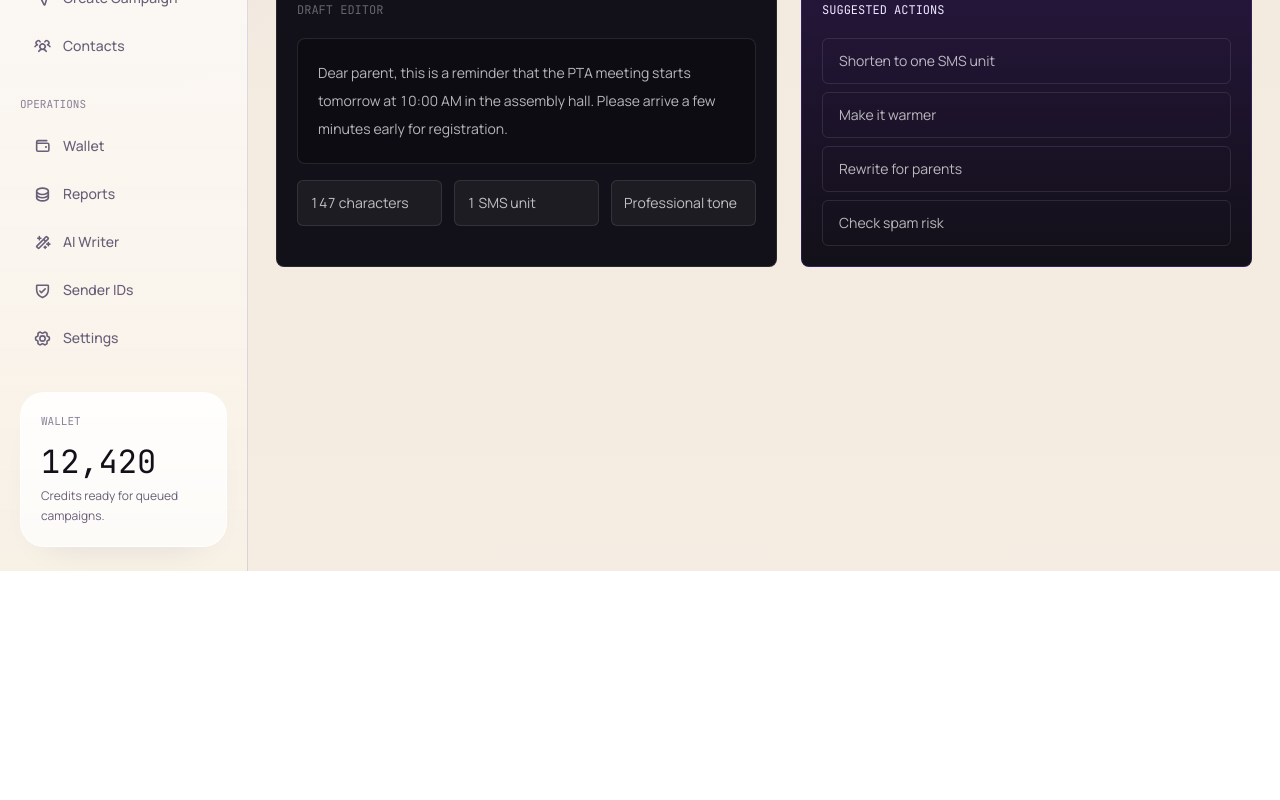
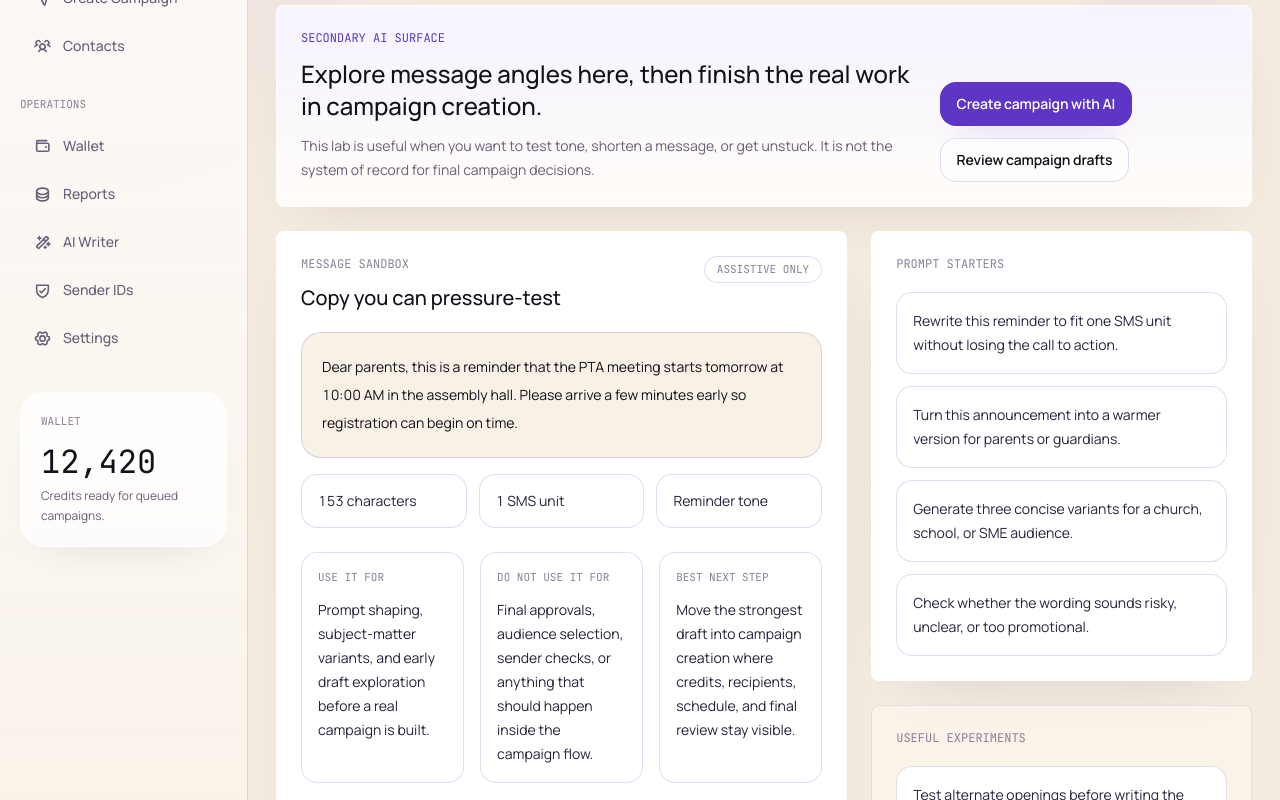
Before and after one commit to RyanCecil1/cento-ui, a Next.js app: page /app/ai-writer in a window 1280 px wide. Shown: the part 280-1080 px from the top of the page. Before the commit the page ends 851 px from the top, so only its background shows below. Built offline with nearby package versions, Linux system fonts and the light colour scheme; no server answers.

Commit message:
feat: refresh AI support page and copy

```diff
--- a/src/app/app/ai-writer/page.tsx
+++ b/src/app/app/ai-writer/page.tsx
@@ -2,42 +2,124 @@ import { AppSection, Button } from "@/components/ui";
 import { aiSuggestions } from "@/data/site";
 
 export default function AIWriterPage() {
+  const experimentationNotes = [
+    {
+      label: "Use it for",
+      value: "Prompt shaping, subject-matter variants, and early draft exploration before a real campaign is built.",
+    },
+    {
+      label: "Do not use it for",
+      value: "Final approvals, audience selection, sender checks, or anything that should happen inside the campaign flow.",
+    },
+    {
+      label: "Best next step",
+      value: "Move the strongest draft into campaign creation where credits, recipients, schedule, and final review stay visible.",
+    },
+  ];
+
+  const labUseCases = [
+    "Test alternate openings before writing the final campaign.",
+    "Explore shorter versions when cost per send matters.",
+    "Collect tone directions for different audiences and approvals.",
+  ];
+
   return (
     <AppSection
-      title="AI Writer"
-      description="The AI writer stays assistive: it shortens, clarifies, and repositions SMS drafts while keeping human approval in control."
-      action={<Button variant="outlineDark">Generate draft</Button>}
+      title="AI message lab"
+      description="Use this page as a secondary support surface for copy experiments and prompt inspiration. The primary AI workflow now lives inside campaign creation where the final message, audience, cost, and approval stay connected."
+      action={<Button href="/app/campaigns/new">Open campaign builder</Button>}
     >
-      <div className="grid gap-6 xl:grid-cols-[1fr_0.9fr]">
-        <section className="rounded-lg border border-white/10 bg-[#121018] p-5">
-          <p className="mono-number text-xs uppercase text-white/36">Draft editor</p>
-          <div className="mt-5 rounded-lg border border-white/10 bg-black/20 p-5 text-sm leading-7 text-white/70">
-            Dear parent, this is a reminder that the PTA meeting starts tomorrow at
-            10:00 AM in the assembly hall. Please arrive a few minutes early for
-            registration.
+      <div className="space-y-6">
+        <section className="rounded-lg app-card-gradient p-6">
+          <div className="flex flex-col gap-4 xl:flex-row xl:items-end xl:justify-between">
+            <div className="max-w-3xl">
+              <p className="mono-number text-xs uppercase text-primary">Secondary AI surface</p>
+              <h2 className="mt-3 text-2xl font-medium text-[var(--app-text)]">
+                Explore message angles here, then finish the real work in campaign creation.
+              </h2>
+              <p className="mt-3 max-w-2xl text-sm leading-6 text-[var(--app-muted)]">
+                This lab is useful when you want to test tone, shorten a message, or get unstuck.
+                It is not the system of record for final campaign decisions.
+              </p>
             </div>
+            <div className="flex flex-wrap gap-3">
+              <Button href="/app/campaigns/new">Create campaign with AI</Button>
+              <Button href="/app/campaigns" variant="outlineDark">
+                Review campaign drafts
+              </Button>
+            </div>
+          </div>
+        </section>
+
+        <div className="grid gap-6 xl:grid-cols-[1.2fr_0.8fr]">
+          <section className="rounded-lg app-card p-6">
+            <div className="flex items-start justify-between gap-4">
+              <div>
+                <p className="mono-number text-xs uppercase app-label">Message sandbox</p>
+                <h2 className="mt-3 text-xl font-medium text-[var(--app-text)]">Copy you can pressure-test</h2>
+              </div>
+              <div className="rounded-full border app-border bg-[var(--app-soft-fill)] px-3 py-1">
+                <p className="mono-number text-[11px] uppercase app-label">Assistive only</p>
+              </div>
+            </div>
+
+            <div className="mt-5 rounded-[20px] border app-border bg-[var(--app-panel-soft)] p-5">
+              <p className="text-sm leading-7 text-[var(--app-text)]">
+                Dear parents, this is a reminder that the PTA meeting starts tomorrow at 10:00 AM
+                in the assembly hall. Please arrive a few minutes early so registration can begin
+                on time.
+              </p>
+            </div>
+
             <div className="mt-4 grid gap-3 md:grid-cols-3">
-            {["147 characters", "1 SMS unit", "Professional tone"].map((item) => (
-              <div key={item} className="rounded-md border border-white/10 bg-white/5 px-3 py-3">
-                <p className="text-sm text-white/72">{item}</p>
+              {["153 characters", "1 SMS unit", "Reminder tone"].map((item) => (
+                <div
+                  key={item}
+                  className="rounded-2xl border app-border bg-[var(--app-soft-fill)] px-4 py-4"
+                >
+                  <p className="text-sm text-[var(--app-muted-strong)]">{item}</p>
+                </div>
+              ))}
+            </div>
+
+            <div className="mt-6 grid gap-4 md:grid-cols-3">
+              {experimentationNotes.map((item) => (
+                <div key={item.label} className="rounded-2xl border app-border bg-[var(--app-soft-fill)] p-4">
+                  <p className="mono-number text-[11px] uppercase app-label">{item.label}</p>
+                  <p className="mt-3 text-sm leading-6 text-[var(--app-muted-strong)]">{item.value}</p>
                 </div>
               ))}
             </div>
           </section>
 
-        <section className="rounded-lg border border-primary/30 bg-[linear-gradient(180deg,#25163b_0%,#121018_100%)] p-5">
-          <p className="mono-number text-xs uppercase text-primary-soft">Suggested actions</p>
-          <div className="mt-5 grid gap-2">
+          <div className="space-y-6">
+            <section className="rounded-lg app-card p-6">
+              <p className="mono-number text-xs uppercase app-label">Prompt starters</p>
+              <div className="mt-5 grid gap-3">
                 {aiSuggestions.map((item) => (
                   <button
                     key={item}
-                className="rounded-md border border-white/10 px-4 py-3 text-left text-sm text-white/70 transition hover:border-primary/60 hover:bg-white/10 hover:text-white"
+                    type="button"
+                    className="rounded-2xl border app-border bg-[var(--app-soft-fill)] px-4 py-4 text-left text-sm leading-6 text-[var(--app-muted-strong)] transition hover:border-primary/50 hover:bg-[var(--app-hover)] hover:text-[var(--app-text)]"
                   >
                     {item}
                   </button>
                 ))}
               </div>
             </section>
+
+            <section className="rounded-lg app-card-soft p-6">
+              <p className="mono-number text-xs uppercase app-label">Useful experiments</p>
+              <div className="mt-5 space-y-3">
+                {labUseCases.map((item) => (
+                  <div key={item} className="rounded-2xl border app-border bg-[var(--app-panel)] px-4 py-4">
+                    <p className="text-sm leading-6 text-[var(--app-muted-strong)]">{item}</p>
+                  </div>
+                ))}
+              </div>
+            </section>
+          </div>
+        </div>
       </div>
     </AppSection>
   );
--- a/src/data/site.ts
+++ b/src/data/site.ts
@@ -138,9 +138,9 @@ export const featureCards: Feature[] = [
   {
     title: "AI message assist",
     description:
-      "Generate, rewrite, shorten, and check tone while keeping human approval before any message is sent.",
+      "Use AI inside campaign drafting to generate options, tighten copy, reduce SMS cost, and pressure-test tone before a human approves the final send.",
     icon: MagicWand,
-    proof: "Useful for saving credits without automating risk.",
+    proof: "Supports faster writing without turning approval into autopilot.",
   },
   {
     title: "Sender ID governance",
@@ -420,10 +420,10 @@ export const reportHighlights = [
 ];
 
 export const aiSuggestions = [
-  "Shorten to one SMS unit",
-  "Make it warmer",
-  "Rewrite for parents",
-  "Check spam risk",
+  "Rewrite this reminder to fit one SMS unit without losing the call to action.",
+  "Turn this announcement into a warmer version for parents or guardians.",
+  "Generate three concise variants for a church, school, or SME audience.",
+  "Check whether the wording sounds risky, unclear, or too promotional.",
 ];
 
 export const quickActions = [
```
Lines whose indentation alone changed are shown as unchanged.
